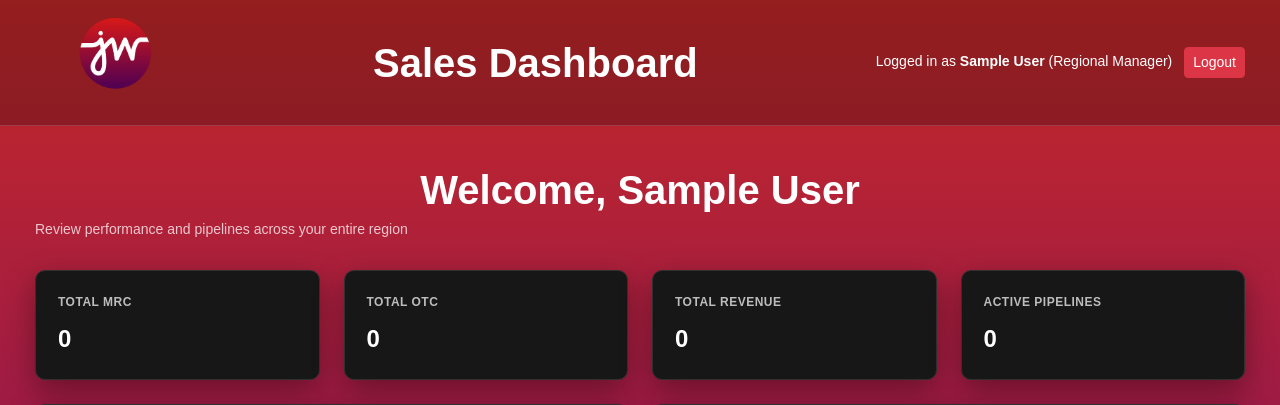
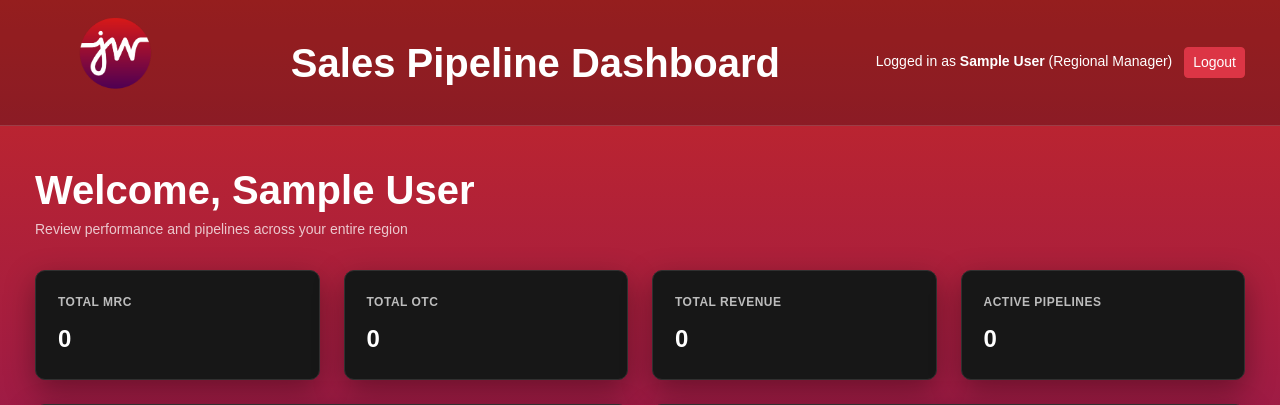
Before and after one commit to haiqa-k/SalesPortal, a Flask app: page /regional-manager in a window 1280 px wide. Shown: the top 405 px of the page. Run offline with Flask 3, Linux system fonts and the light colour scheme; the visitor is signed in with stand-in values (Sample User, id 1); data that the repository does not hold is empty.

Commit message:
Refined Headings

```diff
--- a/templates/executive_regional_head.html
+++ b/templates/executive_regional_head.html
@@ -69,6 +69,7 @@
             margin: 0;
             font-size: 40px;
             font-weight: 600;
+            color: #ffffff;
         }
 
 
--- a/templates/regional_manager.html
+++ b/templates/regional_manager.html
@@ -97,6 +97,7 @@
             font-size: 40px;
             font-weight: 600;
             margin-bottom: 5px;
+            text-align: left;
         }
 
         .dashboard-subtitle {
@@ -719,7 +720,7 @@
     >
 
     <h1 class="topbar-title">
-        Sales Dashboard
+        Sales Pipeline Dashboard
     </h1>
 
     <div class="user-info">
--- a/templates/regional_manager_team.html
+++ b/templates/regional_manager_team.html
@@ -63,6 +63,7 @@
 
             font-size: 40px;
             font-weight: 600;
+            color: #ffffff;
         }
 
         .user-info {
```
